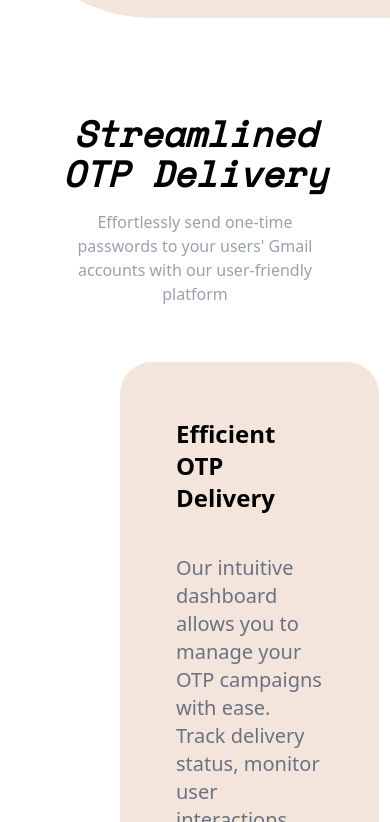
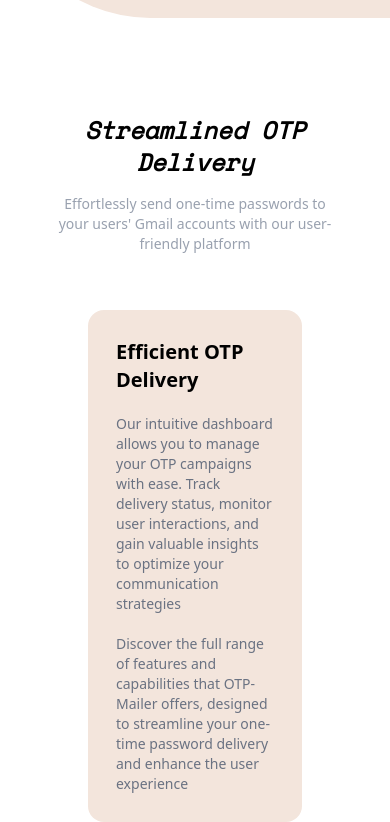
Before and after one commit to Dipak-Gautam/OTP-Mailer-Frontend, a React (Vite) app: page / in a window 390 px wide. Shown: the part 1042-1864 px from the top of the page. Built offline with nearby package versions, Linux system fonts and the light colour scheme.

Commit message:
feat: streamlined otp component completed responsive

```diff
--- a/src/Components/HomePage/Components/StreamlinedOtp/StreamlinedOtp.tsx
+++ b/src/Components/HomePage/Components/StreamlinedOtp/StreamlinedOtp.tsx
@@ -4,28 +4,28 @@
   return (
     <div className="px-14 my-24">
       <div className="text-center space-y-4">
-        <div className="text-black font-SpaceMono text-4xl font-bold italic">
+        <div className="text-black font-SpaceMono text-2xl md:text-4xl font-bold italic">
           Streamlined OTP Delivery
         </div>
-        <div className=" text-gray-400 font-medium">
+        <div className=" text-sm md:text-base text-gray-400 font-medium">
           Effortlessly send one-time passwords to your users' Gmail accounts
           with our user-friendly platform
         </div>
       </div>
-      <div className="my-14 px-8 flex gap-8">
-        <div className="w-[35%]">
+      <div className="my-14 px-8 md:flex gap-8">
+        <div className=" hidden md:flex w-[35%]">
           <img src="assets/streamLine.jpg" className=" rounded-4xl" />
         </div>
-        <div className=" flex flex-col flex-1 bg-[#f3e5dc] rounded-4xl p-14  gap-10">
-          <div className="text-2xl font-bold text-black">
+        <div className=" flex flex-col flex-1 bg-[#f3e5dc] rounded-2xl md:rounded-4xl p-7  md:p-14 gap-5 md:gap-10">
+          <div className="text-xl md:text-2xl font-bold text-black">
             Efficient OTP Delivery
           </div>
-          <div className="text-xl font-medium text-gray-500">
+          <div className="text-sm md:text-xl font-medium text-gray-500">
             Our intuitive dashboard allows you to manage your OTP campaigns with
             ease. Track delivery status, monitor user interactions, and gain
             valuable insights to optimize your communication strategies
           </div>
-          <div className="text-xl font-medium text-gray-500">
+          <div className="text-sm md:text-xl font-medium text-gray-500">
             Discover the full range of features and capabilities that OTP-Mailer
             offers, designed to streamline your one-time password delivery and
             enhance the user experience
```
